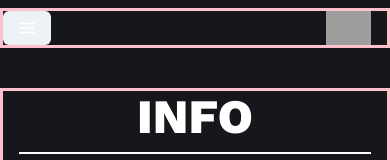
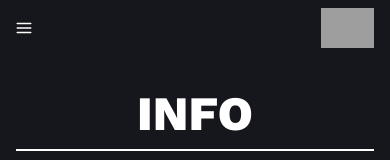
Before and after one commit to rttnbrgr/twilight-relays, a Next.js app: page / in a window 390 px wide. Shown: the top 160 px of the page. Built offline with nearby package versions, Linux system fonts and the light colour scheme; grey boxes are pictures that could not be loaded.

Commit message:
turn off debug. cleanup mobile banner styles

```diff
--- a/src/components/Banner.tsx
+++ b/src/components/Banner.tsx
@@ -66,12 +66,18 @@ export const Banner = ({ toggleIsOpen, isOpen }: BannerProps) => {
             sm: "none"
           }}
           onClick={toggleIsOpen}
+          bg="transparent"
+          _hover={{
+            bg: "transparent"
+          }}
         />
         <Spacer
           display={{
             base: "inline-flex",
             sm: "none"
           }}
+          flexBasis="6"
+          flexShrink={0}
         />
         <ChakraImage
           alt='"Twilight Relays"'
--- a/src/theme.tsx
+++ b/src/theme.tsx
@@ -142,7 +142,7 @@ const theme = extendTheme({
         },
         mx: "auto",
         // debug
-        border: "3px solid pink",
+        // border: "3px solid pink",
         overflow: "hidden"
       }
     },
```
